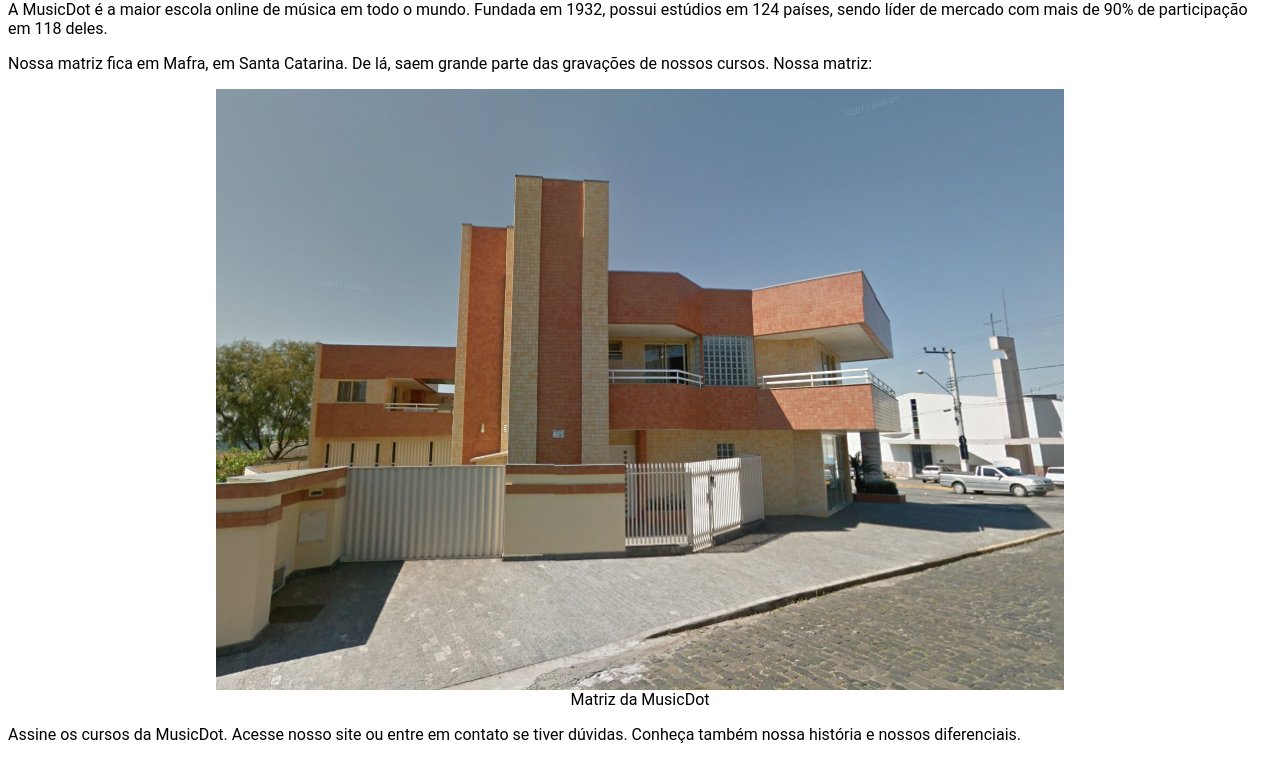
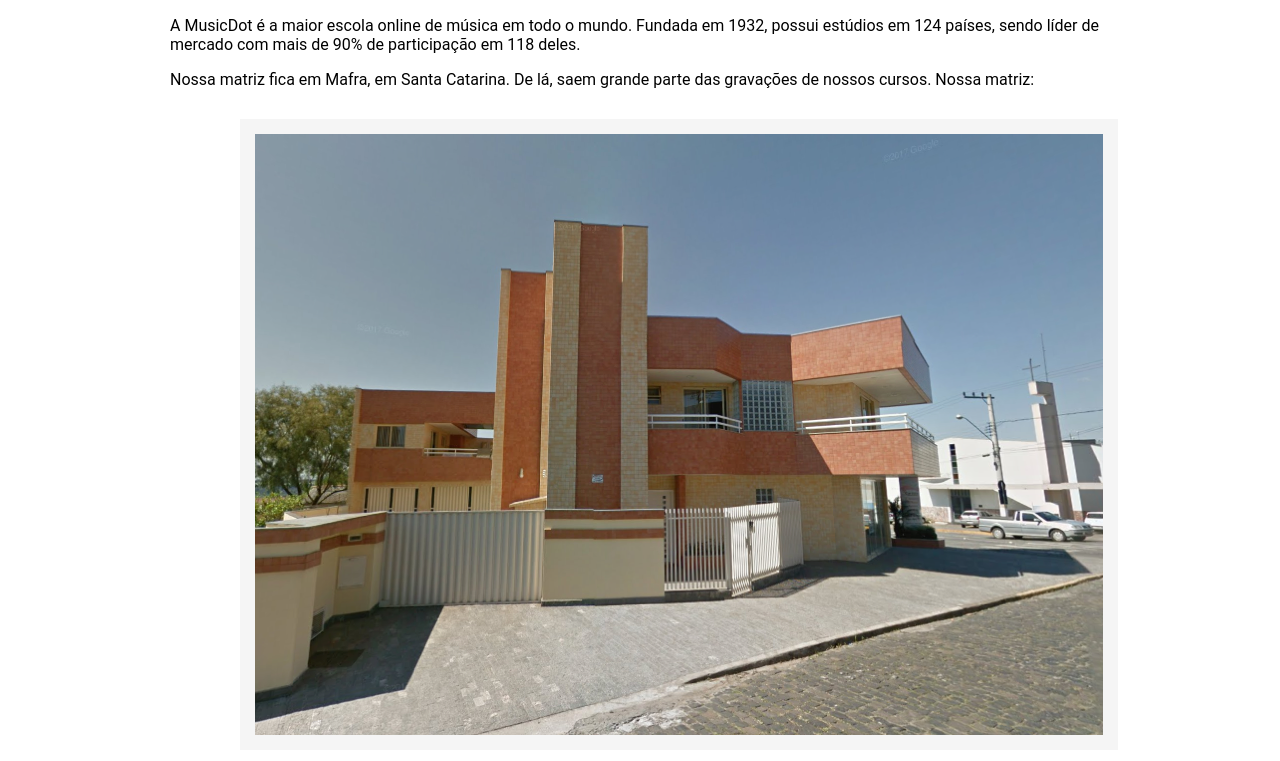
Before and after one commit to joaovitormarquesdev/music-dot, a plain HTML site: page sobre.html in a window 1280 px wide. Shown: the part 139-900 px from the top of the page. Drawn offline with Linux system fonts and the light colour scheme.

Commit message:
Topico CSS : Atividade 2

```diff
--- a/css/style.css
+++ b/css/style.css
@@ -1,23 +1,35 @@
 body {
     font-family: roboto;
+    max-width: 940px;
+    margin: 0 auto;
+    padding: 0 20px;
+
 }
 
 h1 {
     color: #3D3D3D;
     background-color: #E1EDF2;
+    padding: 10px;
+
 }
 h2{
 
     border-bottom: 2px solid #3D3D3D;
 }
 
-img{
+figure img{
     display: block;
     margin:auto;
     background-color: whitesmoke;
     color : lightgrey;
+    align-items: center;
+    padding: 15px;
+    margin: 30px;
+    max-width: 880px;
 }
 
 figcaption{
     text-align: center;
+    margin-top: 10px;
+
 }
--- a/sobre.html
+++ b/sobre.html
@@ -4,7 +4,7 @@
     <meta charset="UTF-8">
     <meta name="viewport" content="width=device-width, initial-scale=1.0">
     <title>MusicDot | Sobre a empresa</title>
-    <link rel="icon" href="/img/favicon.ico" type="image/x-icon">
+    <link rel="icon" href="img/favicon.ico" type="image/x-icon">
     <link rel="stylesheet" href="css/style.css">
 </head>
 <body>
@@ -13,15 +13,19 @@
 
     <p>A MusicDot é a maior escola online de música em todo o mundo. Fundada em 1932, possui estúdios em 124 países, sendo líder de mercado com mais de 90% de participação em 118 deles.</p>
     <p>Nossa matriz fica em Mafra, em Santa Catarina. De lá, saem grande parte das gravações de nossos cursos. Nossa matriz: </p>
-    <img src="img/matriz-musicdot.png" alt="Matriz da MusicDot">
-    <figcaption>Matriz da MusicDot</figcaption>
+    <figure>
+        <img src="img/matriz-musicdot.png" alt="Matriz da MusicDot">
+        <figcaption>Matriz da MusicDot</figcaption>
+    </figure>
     <p> Assine os cursos da MusicDot. Acesse nosso site ou entre em contato se tiver dúvidas. Conheça também nossa história e nossos diferenciais.</p>
 
 
     <h2>História</h2>
 
-    <img src="img/familia-tupfeln.jpg" alt="Familia Tupfeln">
-    <figcaption>Familia Tupfeln</figcaption>
+   <figure>
+        <img src="img/familia-tupfeln.jpg" alt="Familia Tupfeln">
+        <figcaption>Familia Tupfeln</figcaption>
+   </figure>
 
     <p>A fundação em 1932 ocorreu no momento da descoberta econômica de cursos por stream online no interior de Santa Catarina. A família Töpfeln, tradicional da região, investiu todas as suas economias nessa nova iniciativa, revolucionária para a época. A fundadora frau Dagmar Olaf Töpfeln, dotada de particular visão administrativa, guiou os negócios da empresa durante mais de 50 anos, muitos deles ao lado de seu filho Ernst Noten Töpfeln, atual CEO. O nome da empresa é inspirado no nome da família.</p>
 
```
